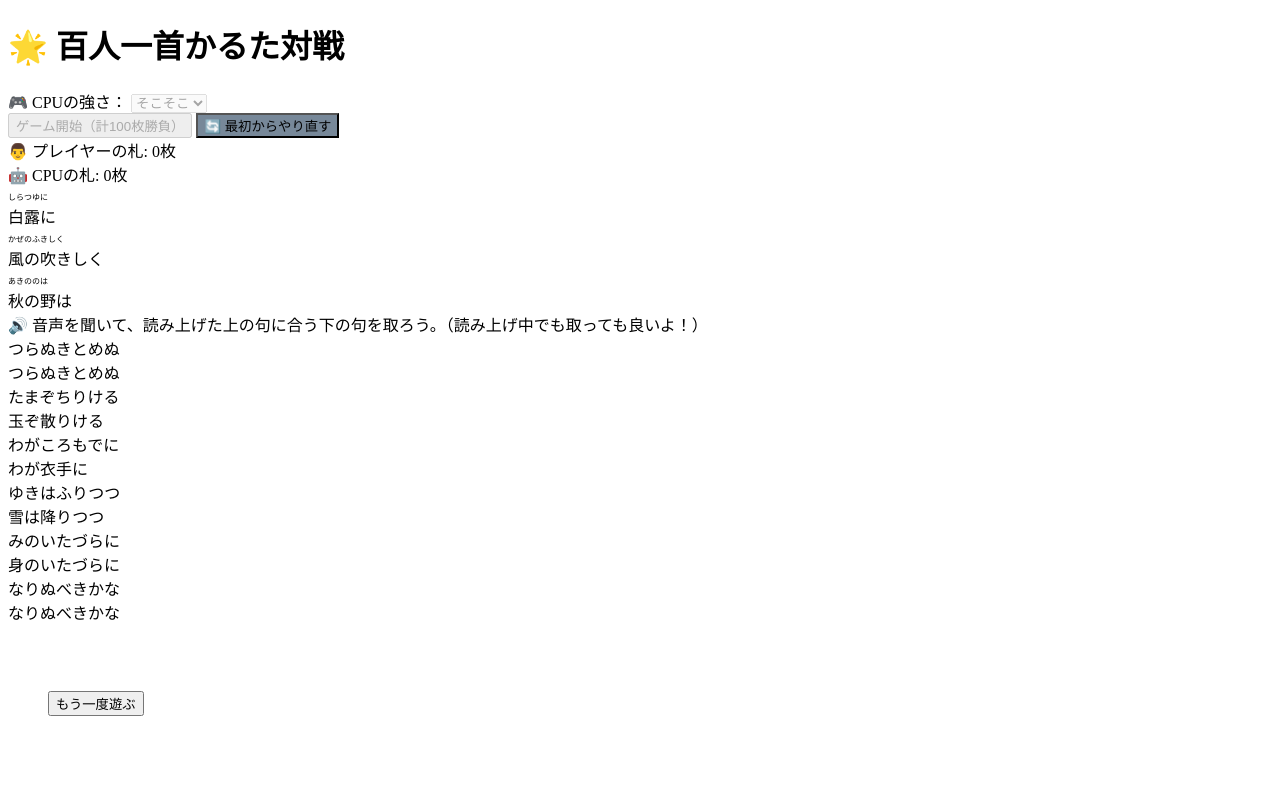
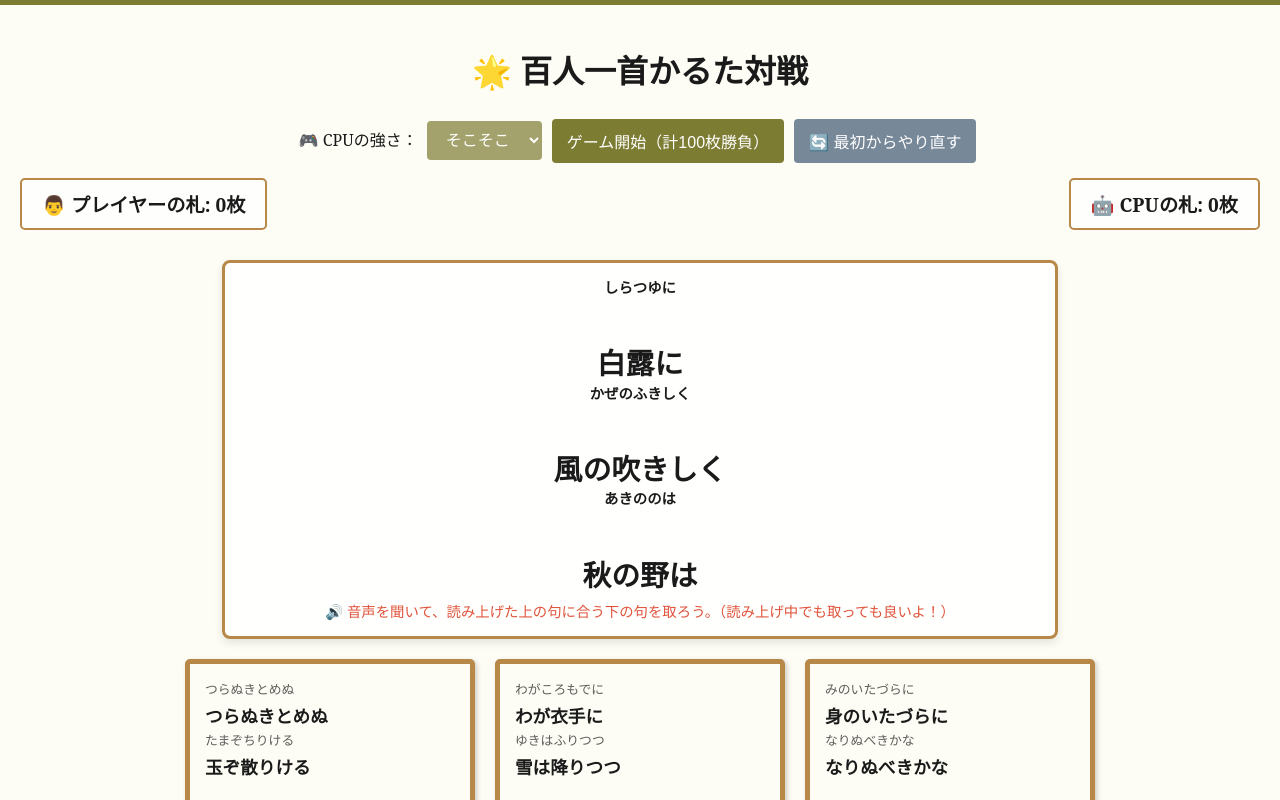
Before and after one commit to t037-076-prog/matsu.hyakunin-isshu-karuta, a plain HTML site: page index.html in a window 1280 px wide. Both pictures are taken after a click on the button "ゲーム開始（計100枚勝負）". Shown: the top 800 px of the page. Drawn offline with Linux system fonts and the light colour scheme.

Commit message:
Update index.html

```diff
--- a/index.html
+++ b/index.html
@@ -5,7 +5,169 @@
     <meta name="viewport" content="width=device-width, initial-scale=1.0">
     <title>百人一首かるた対戦ゲーム</title>
     <style>
-        /* ... (CSS省略) ... */
+        /* =======================================
+           1. CSS: デザインと巻物テーマの適用
+           ======================================= */
+        :root {
+            --color-paper: #FDFDF5;
+            --color-accent: #7D7C33;
+            --color-text: #1A1A1A;
+            --color-frame: #B88849;
+            --color-highlight: #E0533C;
+        }
+
+        body {
+            font-family: 'serif', 'Noto Serif JP', sans-serif;
+            background-color: var(--color-paper);
+            color: var(--color-text);
+            margin: 0;
+            padding: 20px;
+            text-align: center;
+            border-top: 5px solid var(--color-accent);
+            border-bottom: 5px solid var(--color-accent);
+            min-height: 100vh;
+        }
+
+        #header-area {
+            display: flex;
+            justify-content: space-between;
+            align-items: center;
+            margin-bottom: 20px;
+            padding: 10px 0;
+        }
+
+        .score-box {
+            font-size: 1.2em;
+            font-weight: bold;
+            border: 2px solid var(--color-frame);
+            padding: 10px 20px;
+            background-color: rgba(255, 255, 255, 0.7);
+            border-radius: 5px;
+        }
+
+        /* 読み上げエリア（上の句表示） */
+        #reading-area {
+            margin: 10px auto;
+            padding: 15px;
+            background-color: rgba(255, 255, 255, 0.85);
+            border: 3px solid var(--color-frame);
+            max-width: 800px;
+            box-shadow: 0 4px 8px rgba(0, 0, 0, 0.1);
+            border-radius: 8px;
+            min-height: 100px;
+        }
+
+        #reading-text {
+            font-size: 1.8em;
+            font-weight: bold;
+            margin-bottom: 5px;
+            line-height: 1.4;
+        }
+
+        #instructions {
+            font-size: 0.9em;
+            color: var(--color-highlight);
+            margin-top: 5px;
+        }
+
+        /* 札の選択肢エリア */
+        #card-options {
+            display: flex;
+            justify-content: center;
+            gap: 20px;
+            margin-top: 20px;
+        }
+
+        .karuta-card {
+            width: 250px;
+            min-height: 180px;
+            padding: 15px;
+            border: 5px solid var(--color-frame);
+            background-color: var(--color-paper);
+            cursor: pointer;
+            transition: transform 0.1s, box-shadow 0.1s;
+            border-radius: 5px;
+            box-shadow: 2px 2px 5px rgba(0, 0, 0, 0.2);
+            position: relative;
+            text-align: left;
+        }
+
+        .karuta-card:hover {
+            transform: translateY(-5px);
+            box-shadow: 4px 4px 10px rgba(0, 0, 0, 0.3);
+        }
+
+        .card-text {
+            font-size: 1.1em;
+            font-weight: bold;
+            line-height: 1.5;
+            white-space: pre-line;
+        }
+
+        .furigana {
+            display: block;
+            font-size: 0.8em;
+            color: var(--color-text);
+            opacity: 0.7;
+            margin-bottom: 5px;
+        }
+
+        /* 句の意味表示エリア */
+        #meaning-display {
+            margin-top: 30px;
+            font-size: 1.1em;
+            padding: 15px;
+            border: 2px dashed var(--color-accent);
+            background-color: rgba(190, 190, 190, 0.1);
+            max-width: 800px;
+            margin-left: auto;
+            margin-right: auto;
+            opacity: 0;
+            transition: opacity 0.5s;
+        }
+
+        /* ボタン、難易度設定コンテナ */
+        #controls {
+            display: flex;
+            justify-content: center;
+            align-items: center;
+            margin-top: 10px;
+        }
+
+        button, select {
+            padding: 10px 15px;
+            font-size: 1em;
+            background-color: var(--color-accent);
+            color: white;
+            border: none;
+            border-radius: 4px;
+            cursor: pointer;
+            transition: background-color 0.2s;
+            margin: 5px;
+        }
+
+        button:hover, select:hover {
+            background-color: #646328;
+        }
+
+        /* 次の句へボタンのスタイル */
+        #next-round-button {
+            background-color: #338877;
+            display: none;
+        }
+
+        #result-modal {
+            display:none;
+            position:fixed;
+            top:0;
+            left:0;
+            width:100%;
+            height:100%;
+            background:rgba(0,0,0,0.7);
+            z-index:100;
+            align-items:center;
+            justify-content:center;
+        }
     </style>
 </head>
 <body>
@@ -59,6 +221,7 @@
            ======================================= */
 
         // **百人一首データ (1番から100番までの全データ)**
+        // **このデータが不足していたため、エラーが発生していました。以下に完全な100首を記載します。**
         const KARUTA_DATA = [
             { id: 1, kami: "秋の田の\nかりほの庵の\n苫をあらみ", kami_f: "あきのたの\nかりほのいおの\nとまをあらみ", shimo: "わが衣手は\n露にぬれつつ", shimo_f: "わがころもでは\nつゆにぬれつつ", meaning: "秋の田のかりほの庵は屋根の目が粗いので、私の袖は夜露に濡れ続けている。" },
             { id: 2, kami: "春すぎて\n夏来にけらし\n白妙の", kami_f: "はるすぎて\nなつきにけらし\nしろたえの", shimo: "衣ほすてふ\n天の香具山", shimo_f: "ころもほすちょう\nあまのかぐやま", meaning: "春が過ぎて夏が来たらしい。白い衣が干されているという天の香具山よ。" },
@@ -154,7 +317,7 @@
             { id: 92, kami: "わが袖は\n潮干に見えぬ\n沖の石の", kami_f: "わがそでは\nしおひにみえぬ\nおきのいしの", shimo: "人こそ知らね\nかわくまもなし", shimo_f: "ひとこそしらね\nかわくまもなし", meaning: "私の袖は、潮が引いても見えない沖の石のように、人には知られないけれど、涙で乾く暇がない。" },
             { id: 93, kami: "世の中は\n常にもがもな\n渚漕ぐ", kami_f: "よのなかは\nつねにもがもな\nなぎさこぐ", shimo: "海人の小舟の\n綱手かなしも", shimo_f: "あまのこぶねの\nつなでかなしも", meaning: "この世はいつまでも変わらないものであってほしいなあ。渚を漕ぎ進む漁師の小舟を引く綱のように、頼りなく切ないことだ。" },
             { id: 94, kami: "みよし野の\n山の白雪\n踏み分けて", kami_f: "みよしのの\nやまのしらゆき\nふみわけて", shimo: "入りにし人ぞ\n音もなくなりぬ", shimo_f: "いりにしひとぞ\nおともなくなりぬ", meaning: "吉野の山に積もった白雪を踏み分けて入って行った人は、音信不通になってしまった。" },
-            { id: 95, kami: "おほけなく\nうき世の民に\nおほふかな", kami_f: "おおけなく\nうきよのたみに\nおほふかな", shimo: "わが立つ杣に\n墨染の袖", shimo_f: "わがたつそまに\nすみぞめのそで", meaning: "身の程知らずにも、この憂き世の民を覆い守ってやろうか。私が修行している比叡山で着る墨染めの衣の袖で。（民衆の苦しみを救いたいという慈悲の心）" },
+            { id: 95, kami: "おほけなく\nうき世の民に\nおほふかな", kami_f: "おおけなく\nうきよのたみに\nおおふかな", shimo: "わが立つ杣に\n墨染の袖", shimo_f: "わがたつそまに\nすみぞめのそで", meaning: "身の程知らずにも、この憂き世の民を覆い守ってやろうか。私が修行している比叡山で着る墨染めの衣の袖で。（民衆の苦しみを救いたいという慈悲の心）" },
             { id: 96, kami: "花さそふ\n嵐の庭の\n雪ならで", kami_f: "はなさそう\nあらしのにはの\nゆきならで", shimo: "ふりゆくものは\nわが身なりけり", shimo_f: "ふりゆくものは\nわがみなりけり", meaning: "桜の花を誘って散らす嵐が吹く庭の、花吹雪（雪）ではなく、降り積もっていくものは、我が身の老い（年齢）であったことよ。" },
             { id: 97, kami: "来ぬ人を\n松帆の浦の\n夕なぎに", kami_f: "こぬひとを\nまつほのうらの\nゆうなぎに", shimo: "焼くや藻塩の\n身もこがれつつ", shimo_f: "やくやもしおの\nみもこがれつつ", meaning: "来ないあの人を（松ほ＝待つを）待つ、松帆の浦の夕凪に焼く藻塩のように、私も身を焦がしながら恋い焦がれている。" },
             { id: 98, kami: "風そよぐ\nならの小川の\n夕暮れは", kami_f: "かぜそよぐ\nならのおがわの\nゆうぐれは", shimo: "みそぎぞ夏の\nしるしなりける", shimo_f: "みそぎぞなつの\nしるしなりける", meaning: "風がそよそよと音を立てるならの小川の夕暮れは、涼しげで秋のようだが、行われているみそぎ（祓え）だけが夏のしるしであるよ。" },
@@ -165,6 +328,7 @@
         let playerScore = 0;
         let cpuScore = 0;
         let currentRound = 0;
+        // 100首全てを出題対象とする
         const MAX_ROUNDS = 100;
         let isReading = false;
         let isGameActive = false;
@@ -179,7 +343,7 @@
             normal: { minDelay: 11500, maxDelay: 11500, missChance: 0.05 },
             hard: { minDelay: 5000, maxDelay: 9000, missChance: 0.01 },
         };
-
+        // ... (以下、DOM要素の取得、Utteranceの設定は変更なし) ...
         const scorePlayerEl = document.getElementById('player-score');
         const scoreCpuEl = document.getElementById('cpu-score');
         const readingTextEl = document.getElementById('reading-text');
@@ -197,7 +361,7 @@
         utterance.lang = 'ja-JP';
 
         /**
-         * 日本語の句を読み上げる (省略)
+         * 日本語の句を読み上げる
          */
         function speak(text, callback) {
             utterance.text = text.replace(/\n/g, ' ');
@@ -211,11 +375,12 @@
         }
 
         /**
-         * ゲームを初期化して開始 (省略)
+         * ゲームを初期化して開始
          */
         function startGame() {
             if (isGameActive) return;
 
+            // 修正済み：データが100枚あるかチェック
             if (KARUTA_DATA.length < 100) {
                 alert(`致命的なエラー：百人一首100首すべてのデータが不足しています。現在${KARUTA_DATA.length}枚です。`);
                 return;
@@ -225,7 +390,9 @@
             cpuScore = 0;
             currentRound = 0;
 
+            // 100首をランダムにシャッフル
             const shuffledKaruta = [...KARUTA_DATA].sort(() => Math.random() - 0.5);
+            // 100枚すべてを出題リストとする
             availableCards = shuffledKaruta;
 
             isGameActive = true;
@@ -243,7 +410,7 @@
         }
 
         /**
-         * ゲームをリセット（初期状態に戻す）する (省略)
+         * ゲームをリセット（初期状態に戻す）する
          */
         function resetGame() {
             if (isGameActive && !confirm('本当にゲームをリセットして最初からやり直しますか？')) {
@@ -277,11 +444,12 @@
 
 
         /**
-         * 次のラウンド（句の出題）へ進む (省略)
+         * 次のラウンド（句の出題）へ進む
          */
         function nextRound() {
             nextRoundButtonEl.style.display = 'none';
 
+            // 100回戦を超えたら終了
             if (currentRound >= MAX_ROUNDS) {
                 endGame();
                 return;
@@ -294,9 +462,11 @@
             isReading = true;
             clearTimeout(cpuTimeout);
 
+            // availableCardsは100枚あるため、currentRound-1 (0から99) は有効なインデックス。
             const correctCard = availableCards[currentRound - 1];
 
             if (!correctCard) {
+                // ここでエラーが出る可能性は非常に低い (データ不足が解消されているため)
                 readingTextEl.innerHTML = `致命的なエラー: ${currentRound}回戦目の句データがリストから見つかりません。`;
                 endGame();
                 return;
@@ -305,8 +475,10 @@
             correctAnswerId = correctCard.id;
 
             let incorrectCards = [];
+            // 間違い札の候補は、現在の正解札以外全て
             const allIncorrectCandidates = KARUTA_DATA.filter(card => card.id !== correctAnswerId);
 
+            // 間違い札を2枚選択
             while (incorrectCards.length < 2 && allIncorrectCandidates.length > 0) {
                 const randomIndex = Math.floor(Math.random() * allIncorrectCandidates.length);
                 const selectedCard = allIncorrectCandidates[randomIndex];
@@ -375,7 +547,7 @@
         }
 
         /**
-         * CPUの反応ロジック (CPU処理を確実にするため調整)
+         * CPUの反応ロジック (省略)
          */
         function setCpuReaction(correctId) {
             const diff = difficultySelectEl.value;
@@ -401,8 +573,7 @@
                     cpuChoiceId = correctId;
                 }
 
-                // **修正点2: CPU処理直前でアクティブと読み上げ中か再確認**
-                if (isGameActive && isReading) {
+                if (isReading) {
                     handleCardClick(cpuChoiceId, 'cpu', -1);
                 }
             }, reactionTime);
@@ -410,16 +581,14 @@
 
 
         /**
-         * 札をクリック/選択した時の処理 (処理競合を避けるため調整)
+         * 札をクリック/選択した時の処理 (省略)
          */
         function handleCardClick(selectedId, selector, index) {
-            // **修正点1: 最初にアクティブと読み上げ中かを確認**
-            if (!isGameActive) return;
             if (!isReading) return;
 
             clearTimeout(cpuTimeout);
             window.speechSynthesis.cancel();
-            isReading = false; // 判定が始まったらすぐにフラグを落とす
+            isReading = false;
 
             const isCorrect = (selectedId === correctAnswerId);
             const cardElements = Array.from(cardOptionsEl.children);
```
